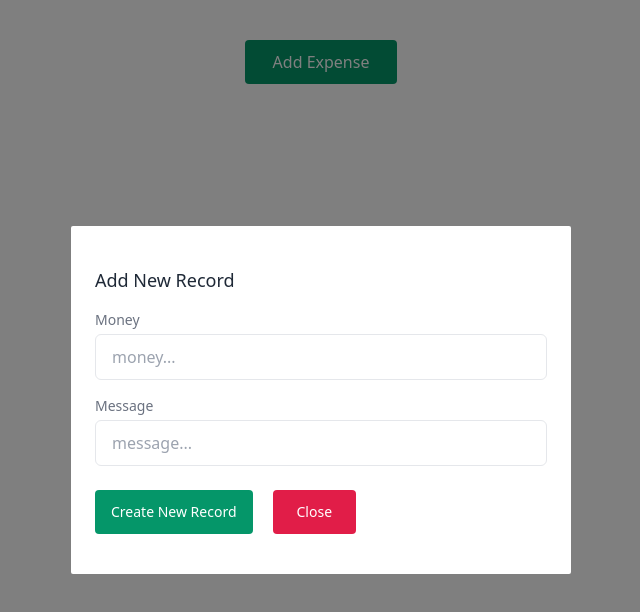
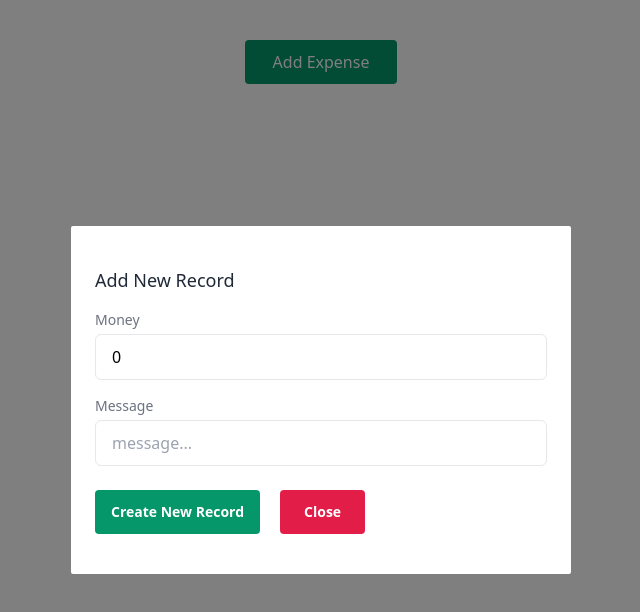
Before and after one commit to azizunnabi/react-expense-tracker, a React (Create React App) app: page / in a window 1280 px wide. Both pictures are taken after a click on the button "Add Expense". Shown: the top 612 px of the page, without its empty margins (319-959 px from the left). Built offline with nearby package versions, Linux system fonts and the light colour scheme.

Commit message:
binded create form

```diff
--- a/src/App.js
+++ b/src/App.js
@@ -1,8 +1,18 @@
 import { useState } from "react";
 import Button from "./components/Button";
 import Model from "./components/Model";
+import Create from "./components/Create";
 function App() {
   const [model, setModel] = useState(false);
+  const [data, setData] = useState({
+    balance: 0,
+    income: 0,
+    expenses: 0,
+    history: [],
+  });
+  const addRecord = (userData) => {
+    console.log(userData);
+  };
   const openModel = () => {
     setModel(true);
   };
@@ -12,7 +22,11 @@ function App() {
   return (
     <div className="max-w-screen-lg mx-auto my-10 flex justify-center">
       <Button open={openModel} />
-      <Model modelState={model} close={closeModel} />
+      <Model modelState={model} close={closeModel}>
+        {/* <h1>Hello rehan</h1>
+        <p>Hello Aziz</p> */}
+        <Create closeForm={closeModel} createRecord={addRecord} />
+      </Model>
     </div>
   );
 }
--- a/src/components/Create.js
+++ b/src/components/Create.js
@@ -1,6 +1,22 @@
+// import React from "react";
+import { useState } from "react";
 const Create = (props) => {
+  // const [state, setState] = React.useState('')
+  const [money, setMoney] = useState(0);
+  const [message, setMessage] = useState("");
+  const submitForm = (event) => {
+    event.preventDefault();
+    props.createRecord({
+      // money:money
+      money,
+      // message: message
+      message,
+    });
+    setMoney(0);
+    setMessage("");
+  };
   return (
-    <form>
+    <form onSubmit={submitForm}>
       <h1 className="text-lg capitalize font-medium text-gray-800 mb-4">
         add new record
       </h1>
@@ -17,6 +33,8 @@ const Create = (props) => {
           id="money"
           placeholder="money..."
           className="border w-full px-4 py-2.5 rounded-md outline-none"
+          onChange={(event) => setMoney(event.target.value)}
+          value={money}
         />
       </div>
       <div className="mt-4">
@@ -32,14 +50,16 @@ const Create = (props) => {
           id="message"
           placeholder="message..."
           className="border w-full px-4 py-2.5 rounded-md outline-none"
+          onChange={(event) => setMessage(event.target.value)}
+          value={message}
         />
       </div>
       <div className="mt-6">
-        <button className="capitalize bg-emerald-600 text-white font-medium text-sm rounded px-4 py-3">
+        <button className="capitalize bg-emerald-600 text-white font-semibold text-sm rounded px-4 py-3">
           create new record
         </button>
         <button
-          className="ml-5 capitalize bg-rose-600 text-white font-medium text-sm rounded px-6 py-3"
+          className="ml-5 capitalize bg-rose-600 text-white font-semibold text-sm rounded px-6 py-3"
           onClick={(event) => {
             event.preventDefault();
             props.closeForm();
--- a/src/components/Model.js
+++ b/src/components/Model.js
@@ -1,9 +1,10 @@
-import Create from "./Create";
+// import Create from "./Create";
 const Model = (props) => {
   return props.modelState ? (
     <div className="fixed inset-0 w-full h-full bg-black/50 flex justify-center items-center">
       <div className="bg-white px-6 py-10 w-10/12 sm:w-[500px] h-auto rounded-sm ">
-        <Create closeForm={props.close} />
+        {/* <Create closeForm={props.close} /> */}
+        {props.children}
       </div>
     </div>
   ) : (
```
